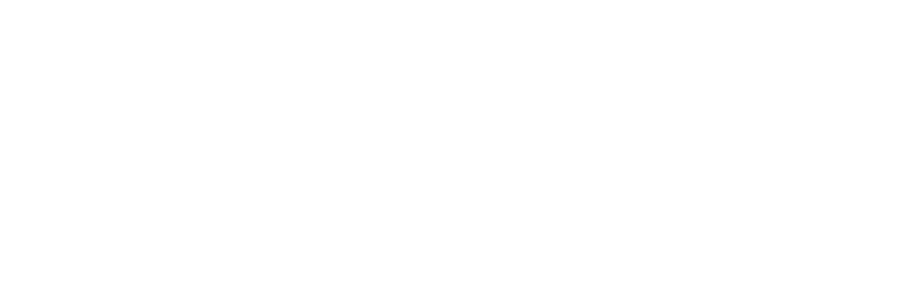
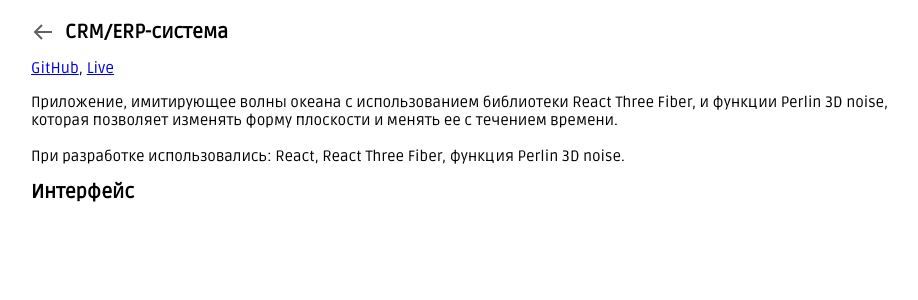
Before and after one commit to ilyasudakov/resume, a React (Create React App) app: page /crm in a window 1280 px wide. Shown: the top 300 px of the page, without its empty margins (159-1077 px from the left). Built offline with nearby package versions, Linux system fonts and the light colour scheme.

Commit message:
add basic CRMPage

```diff
--- a/src/App.js
+++ b/src/App.js
@@ -8,6 +8,7 @@
 import WeatherAppPage from './components/WeatherAppPage/WeatherAppPage'
 import SpotifyAppPage from './components/SpotifyAppPage/SpotifyAppPage'
 import OceanAppPage from './components/OceanAppPage/OceanAppPage'
+import CRMAppPage from './components/CRMAppPage/CRMAppPage'
 
 function App() {
   return (
@@ -24,6 +25,7 @@
           render={(props) => <SpotifyAppPage />}
         />
         <Route exact path="/ocean-app" render={(props) => <OceanAppPage />} />
+        <Route exact path="/crm" render={(props) => <CRMAppPage />} />
         <Route exact path="/" render={(props) => <MainPage />} />
       </BrowserRouter>
     </div>
--- a/src/components/AppPage/AppPage.scss
+++ b/src/components/AppPage/AppPage.scss
@@ -4,8 +4,9 @@
 
     .app-page__img {
         &--screenshot {
-            max-width: 500px;
-            max-height: 400px;
+            // max-width: 500px;
+            max-width: none;
+            max-height: 340px;
             border-radius: 10px;
             box-shadow: 0px 0px 15px rgba(0, 0, 0, 0.3);
         }
--- /dev/null
+++ b/src/components/CRMAppPage/CRMAppPage.jsx
@@ -0,0 +1,60 @@
+import React, { useEffect } from 'react'
+import './CRMAppPage.scss'
+import '../AppPage/AppPage.scss'
+
+import backIcon from '../../assets/arrow-back.svg'
+// import screenshot1 from '../../assets/crm/ocean_app2.png'
+
+import { Link } from 'react-router-dom'
+
+const CRMAppPage = (props) => {
+  useEffect(() => {
+    window.scrollTo(0, 0)
+  }, [])
+
+  return (
+    <div className="app-page app-page--ocean">
+      <div className="main-page">
+        <div className="main-page__content">
+          <h2>
+            <Link to="/">
+              <img
+                className="app-page__img app-page__img--back"
+                src={backIcon}
+                alt=""
+              />
+            </Link>
+            CRM/ERP-система
+          </h2>
+          <div className="app-page__links">
+            <a href="/">GitHub</a>, <a href="/">Live</a>
+          </div>
+          <h3>
+            Приложение, имитирующее волны океана с использованием библиотеки
+            React Three Fiber, и функции Perlin 3D noise, которая позволяет
+            изменять форму плоскости и менять ее с течением времени.
+            <br />
+            <br />
+            При разработке использовались: React, React Three Fiber, функция
+            Perlin 3D noise.
+          </h3>
+          <h2>Интерфейс</h2>
+          <div className="app-page__images">
+            <div className="app-page__images-wrapper">
+              {/* <div className="app-page__image-block">
+                <img
+                  className="app-page__img app-page__img--screenshot"
+                  src={screenshot1}
+                  alt=""
+                />
+                <div>Страница входа</div>
+              </div> */}
+            </div>
+          </div>
+        </div>
+      </div>
+    </div>
+  )
+}
+
+export default CRMAppPage
--- /dev/null
+++ b/src/components/CRMAppPage/CRMAppPage.scss
@@ -0,0 +1,16 @@
+.app-page--crm {
+    .main-page {
+        &__content {
+            .app-page__img--screenshot {
+                // max-height: none;
+                // max-width: 600px;
+                // width: 1000px;
+            }
+            .app-page__images {
+                // height: 420px;
+                .app-page__images-wrapper {
+                }
+            }
+        }
+    }
+}
--- a/src/components/MainPage/MainPage.scss
+++ b/src/components/MainPage/MainPage.scss
@@ -69,6 +69,10 @@
                 color: #000000;
                 text-decoration: none;
                 position: relative;
+                display: flex;
+                flex-direction: column;
+                align-items: center;
+                justify-content: space-between;
 
                 h2 {
                     margin-bottom: 15px;
@@ -77,6 +81,7 @@
                 h3 {
                     font-weight: normal;
                     color: #333333;
+                    padding: 0 10px;
                 }
 
                 .main-page__img {
--- a/src/components/WeatherAppPage/WeatherAppPage.scss
+++ b/src/components/WeatherAppPage/WeatherAppPage.scss
@@ -1,3 +1,9 @@
 .app-page--weather {
-
+    .main-page {
+        &__content {
+            .app-page__images {
+                height: 420px !important;
+            }
+        }
+    }
 }
```
